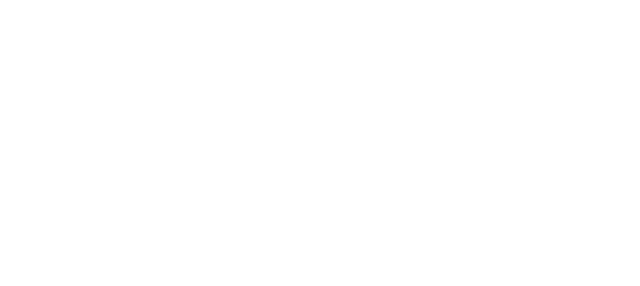
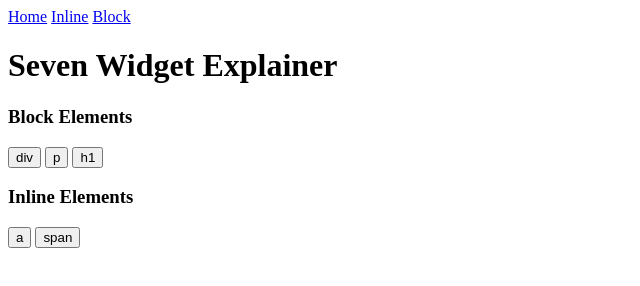
Before and after one commit to omegathesecond/widget-explainer, a plain HTML site: page index.html in a window 1280 px wide. Shown: the whole page, without its empty margins (0-640 px from the left). Drawn offline with Linux system fonts and the light colour scheme.

Commit message:
pages designed

```diff
--- a/index.html
+++ b/index.html
@@ -7,20 +7,35 @@
 <body>
     <!-- Menu Section -->
     <div id="menu">
-
+            <nav>
+                <a href="index.html">Home</a>
+                <a href="inline.html">Inline</a>
+                <a href="block.html">Block</a>
+            </nav>
     </div>
     <!-- End of Menu Section -->
 
     <!-- Start of Banner -->
-    <div id="banner"></div>
+    <div id="banner">
+        <h1>Seven Widget Explainer</h1>
+    </div>
     <!-- End of Banner -->
 
     <!-- Block Widgets Section -->
-    <div id="block"></div>
+    <div id="block">
+        <h3>Block Elements</h3>
+        <button>div</button>
+        <button>p</button>
+        <button>h1</button>
+    </div>
     <!-- End of Block Widgets -->
 
     <!-- Inline Widgets Section -->
-    <div id="inline"></div>
+    <div id="inline">
+        <h3>Inline Elements</h3>
+        <button>a</button>
+        <button>span</button>
+    </div>
     <!-- End of Widgets Section -->
 </body>
 
```
Also changed, not shown: block.html (+34 -0 lines), inline.html (+19 -3 lines).
